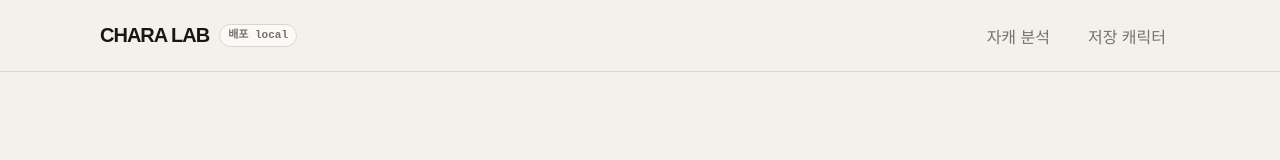
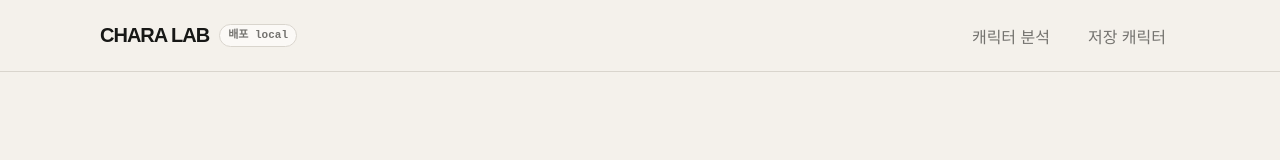
Before and after one commit to NAM5AN/character2, a Next.js app: page / in a window 1280 px wide. Shown: the top 160 px of the page. Built offline with nearby package versions, Linux system fonts and the light colour scheme.

Commit message:
Replace user-facing 자캐 wording

```diff
--- a/src/app/layout.tsx
+++ b/src/app/layout.tsx
@@ -3,7 +3,7 @@ import Link from 'next/link';
 import './globals.css';
 
 export const metadata: Metadata = {
-  title: 'CHARA LAB — 자캐 정밀 분석',
+  title: 'CHARA LAB — 캐릭터 정밀 분석',
   description: '프로필과 20문항으로 만드는 공유 가능한 Character Passport',
 };
 
@@ -30,7 +30,7 @@ export default function RootLayout({ children }: Readonly<{ children: React.Reac
               <span className="deploy-version" title={deploymentTitle}>배포 {deploymentVersion}</span>
             </div>
             <nav className="nav-links">
-              <Link className="nav-link" href="/analyze">자캐 분석</Link>
+              <Link className="nav-link" href="/analyze">캐릭터 분석</Link>
               <Link className="nav-link optional" href="/#lookup">저장 캐릭터</Link>
             </nav>
           </div>
```
